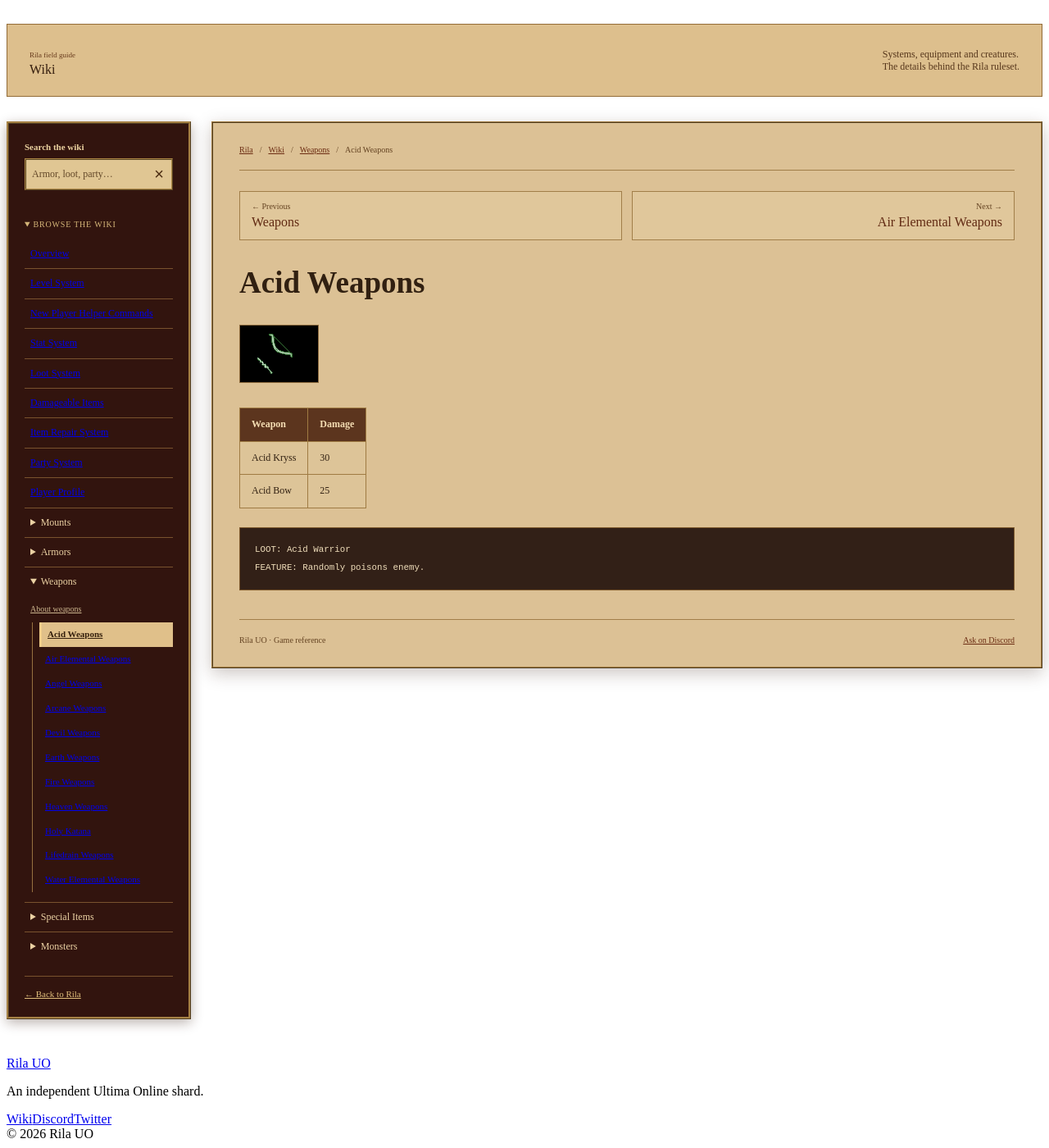
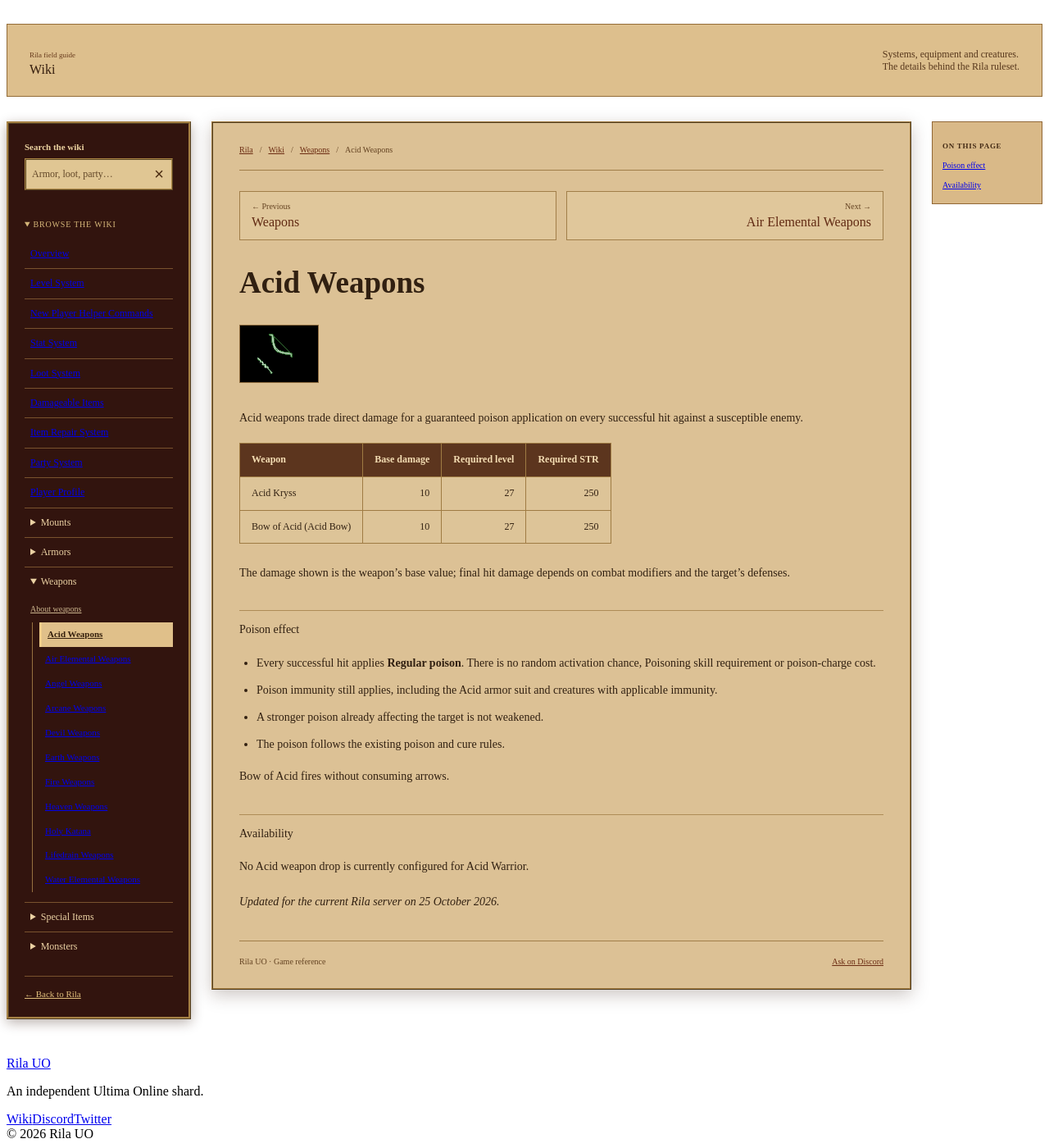
Before and after one commit to rilagames/rila-site, a Jekyll site: the page built from uo-wiki/weapons_group_acid.markdown, in a window 1280 px wide and 1400 px high, scrolled down 1349 px. Shown: the whole window at 82% size. Built offline with Jekyll 4.4.1, drawn with Linux system fonts in a browser that asks for light colours.

Commit message:
Update Acid weapons damage and guaranteed poison information

````diff
--- a/uo-wiki/weapons_group_acid.markdown
+++ b/uo-wiki/weapons_group_acid.markdown
@@ -7,13 +7,26 @@ parent: Weapons
 # Acid Weapons
 ![Level]({{ '/assets/img/weapons_acid.png' | relative_url }} "Acid Weapons")
 
-|Weapon  |Damage|
-|-|--|
-|  Acid Kryss |30
-|  Acid Bow |25
+Acid weapons trade direct damage for a guaranteed poison application on every successful hit against a susceptible enemy.
 
+| Weapon | Base damage | Required level | Required STR |
+|---|---:|---:|---:|
+| Acid Kryss | 10 | 27 | 250 |
+| Bow of Acid (Acid Bow) | 10 | 27 | 250 |
 
-```
-LOOT: Acid Warrior
-FEATURE: Randomly poisons enemy.
-```
+The damage shown is the weapon's base value; final hit damage depends on combat modifiers and the target's defenses.
+
+## Poison effect
+
+- Every successful hit applies **Regular poison**. There is no random activation chance, Poisoning skill requirement or poison-charge cost.
+- Poison immunity still applies, including the Acid armor suit and creatures with applicable immunity.
+- A stronger poison already affecting the target is not weakened.
+- The poison follows the existing poison and cure rules.
+
+Bow of Acid fires without consuming arrows.
+
+## Availability
+
+No Acid weapon drop is currently configured for Acid Warrior.
+
+*Updated for the current Rila server on 25 October 2026.*
````
